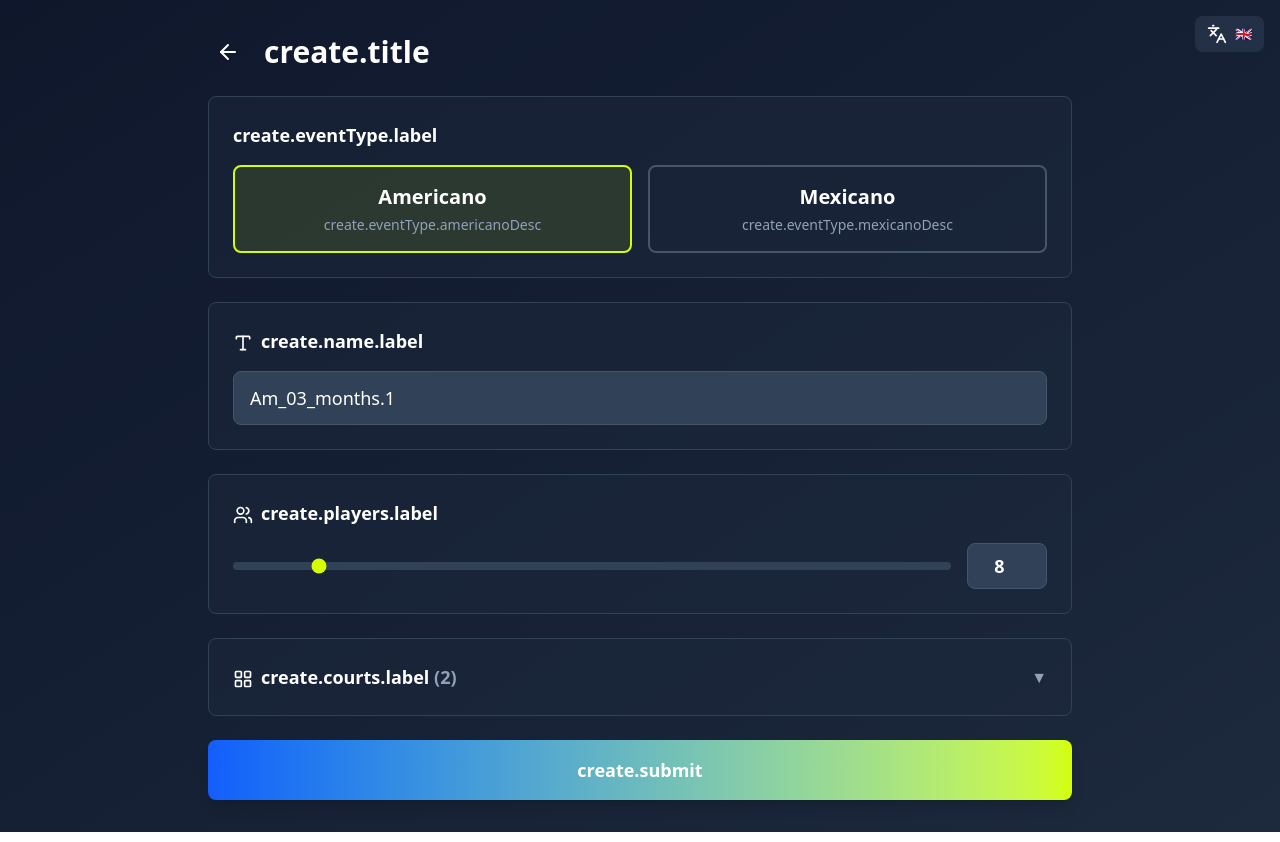
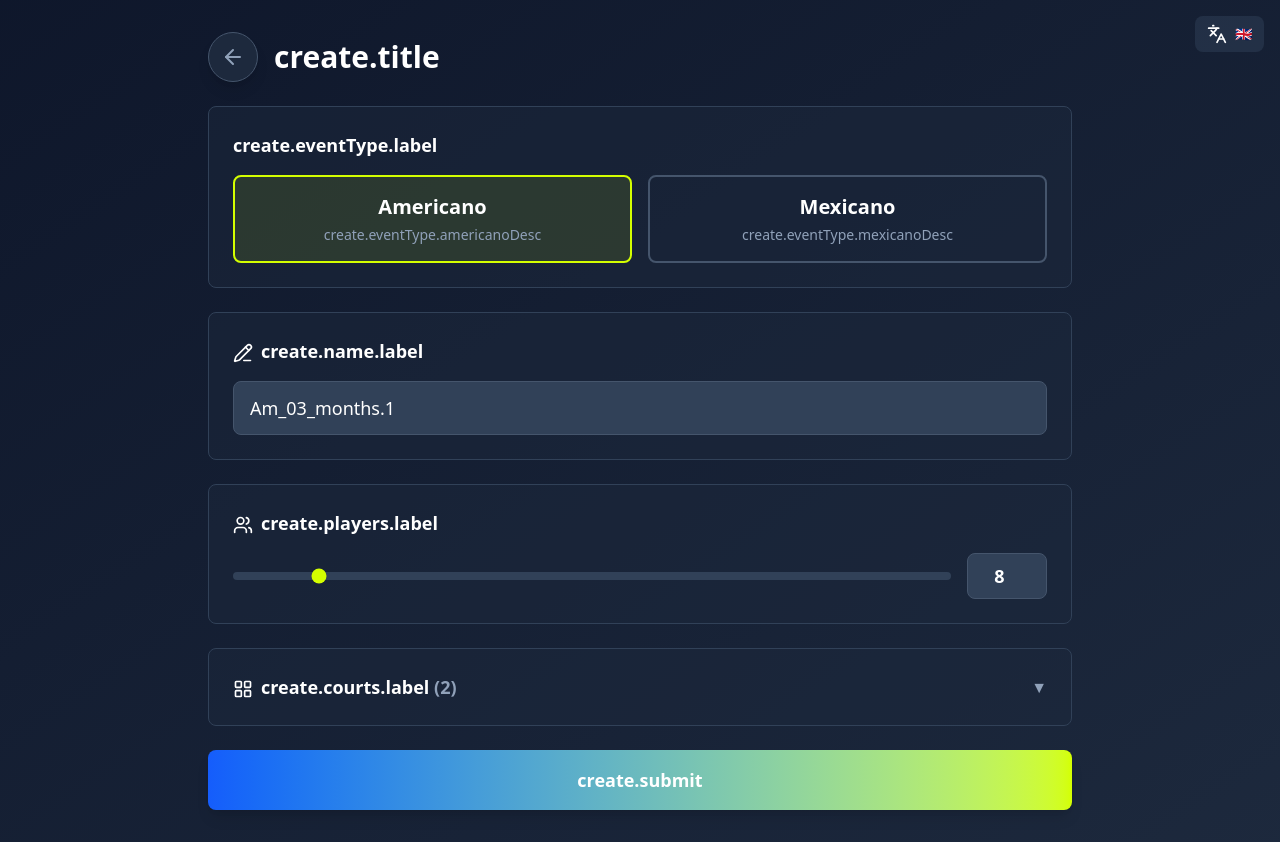
Before and after one commit to DarBrick/padel-boy, a React (Vite) app: page /padel-boy/create in a window 1280 px wide. Built offline with nearby package versions, Linux system fonts and the light colour scheme; the HTML template or start-up script is replaced by a standard one.

Commit message:
update missing syling for some coponents

```diff
--- a/src/components/SliderInput.tsx
+++ b/src/components/SliderInput.tsx
@@ -27,7 +27,7 @@
         max={max}
         value={value}
         onChange={handleChange}
-        className="w-20 px-3 py-2 bg-slate-700 border border-slate-600 rounded-lg text-center text-lg font-bold"
+        className="w-20 px-3 py-2 bg-slate-700 border border-slate-600 rounded-lg text-center text-lg font-bold focus:border-[var(--color-padel-yellow)] focus:outline-none transition-colors"
       />
     </div>
   )
--- a/src/pages/Create.tsx
+++ b/src/pages/Create.tsx
@@ -2,7 +2,7 @@
 import { useNavigate } from 'react-router-dom'
 import { useForm } from 'react-hook-form'
 import { zodResolver } from '@hookform/resolvers/zod'
-import { ArrowLeft, Users, LayoutGrid, Type, Shuffle, Dices } from 'lucide-react'
+import { ArrowLeft, Users, LayoutGrid, PencilLine, Shuffle, Dices } from 'lucide-react'
 import { useEffect, useState, useRef } from 'react'
 
 import { createTournamentSchema, type CreateTournamentForm } from '../schemas/tournament'
@@ -86,10 +86,20 @@
       <div className="flex items-center gap-4">
         <button
           onClick={() => navigate('/')}
-          className="p-2 hover:bg-slate-700 rounded-lg transition-colors"
+          className="
+            p-3
+            bg-slate-800
+            hover:bg-slate-700
+            border border-slate-600
+            hover:border-[var(--color-padel-yellow)]
+            rounded-full
+            transition-all duration-200
+            shadow-lg hover:shadow-xl
+            group
+          "
           aria-label={t('create.backToHome')}
         >
-          <ArrowLeft className="w-6 h-6" />
+          <ArrowLeft className="w-6 h-6 text-slate-400 group-hover:text-[var(--color-padel-yellow)] transition-colors" />
         </button>
         <h1 className="text-3xl font-bold">{t('create.title')}</h1>
       </div>
@@ -115,7 +125,7 @@
         {/* Tournament Name */}
         <FormSection>
           <label className="block text-lg font-semibold mb-4">
-            <Type className="w-5 h-5 inline-block mr-2" />
+            <PencilLine className="w-5 h-5 inline-block mr-2" />
             {t('create.name.label')}
           </label>
           <input
```
